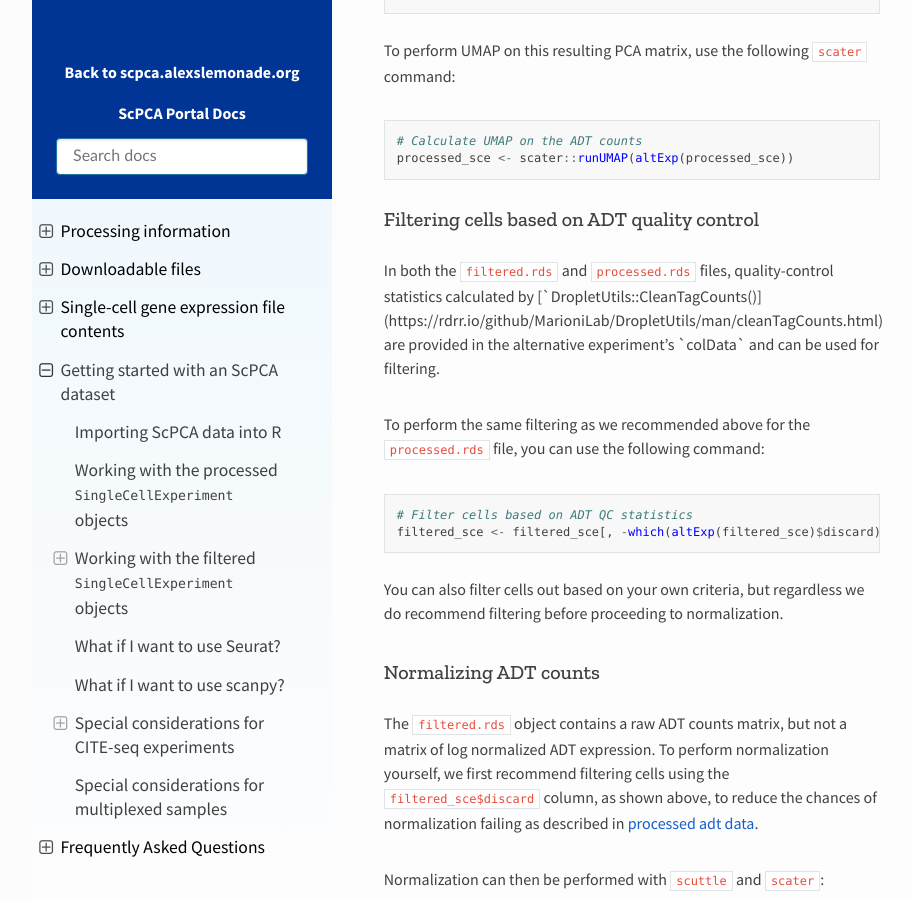
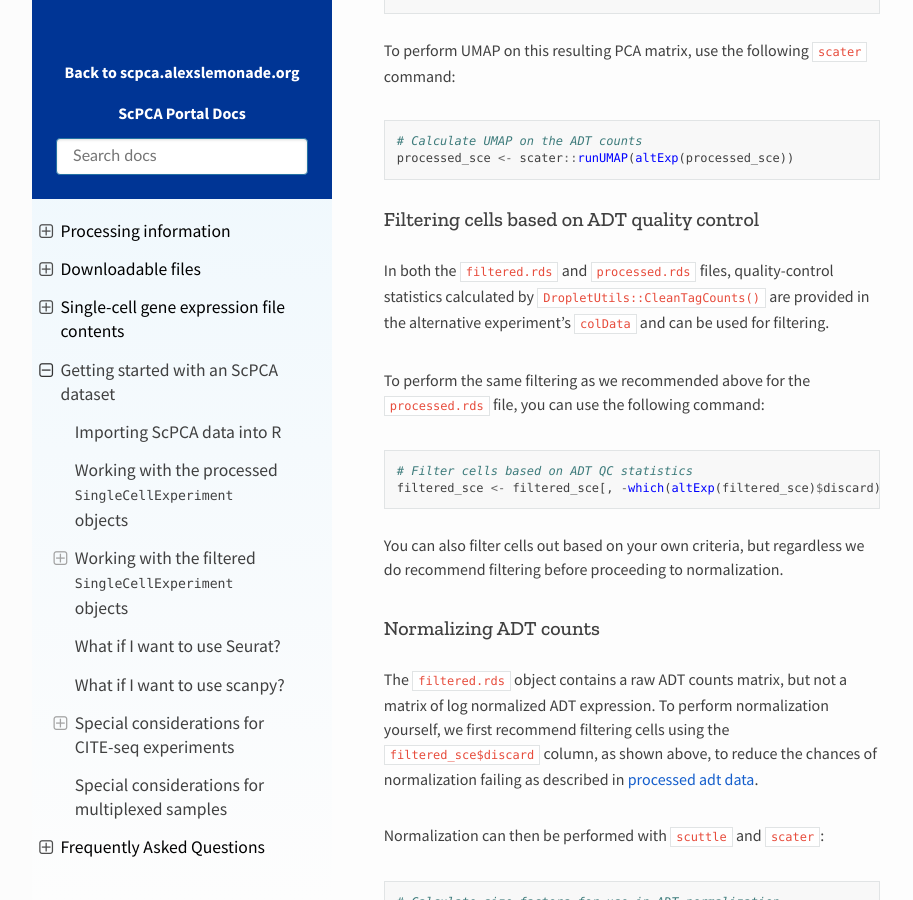
Before and after one commit to DongzeHE/scpca-docs, a Sphinx documentation site: the page built from docs/getting_started.md, in a window 1280 px wide and 900 px high, scrolled down 8986 px. Shown: the whole window, without its empty margins (158-1071 px from the left). Built offline with Sphinx 7.4.7 and the Read the Docs theme 2.0.0, drawn with Linux system fonts in a browser that asks for light colours.

Commit message:
black magic solved - missing backtick at the END of cleanTagCounts

````diff
--- a/docs/getting_started.md
+++ b/docs/getting_started.md
@@ -277,7 +277,7 @@ processed_sce <- scater::runUMAP(altExp(processed_sce))
 ```
 ### Filtering cells based on ADT quality control
 
-In both the `filtered.rds` and `processed.rds` files, quality-control statistics calculated by [`DropletUtils::CleanTagCounts()](https://rdrr.io/github/MarioniLab/DropletUtils/man/cleanTagCounts.html) are provided in the alternative experiment's `colData` and can be used for filtering.
+In both the `filtered.rds` and `processed.rds` files, quality-control statistics calculated by [`DropletUtils::CleanTagCounts()`](https://rdrr.io/github/MarioniLab/DropletUtils/man/cleanTagCounts.html) are provided in the alternative experiment's `colData` and can be used for filtering.
 
 To perform the same filtering as we recommended above for the `processed.rds` file, you can use the following command:
 ```r
````
